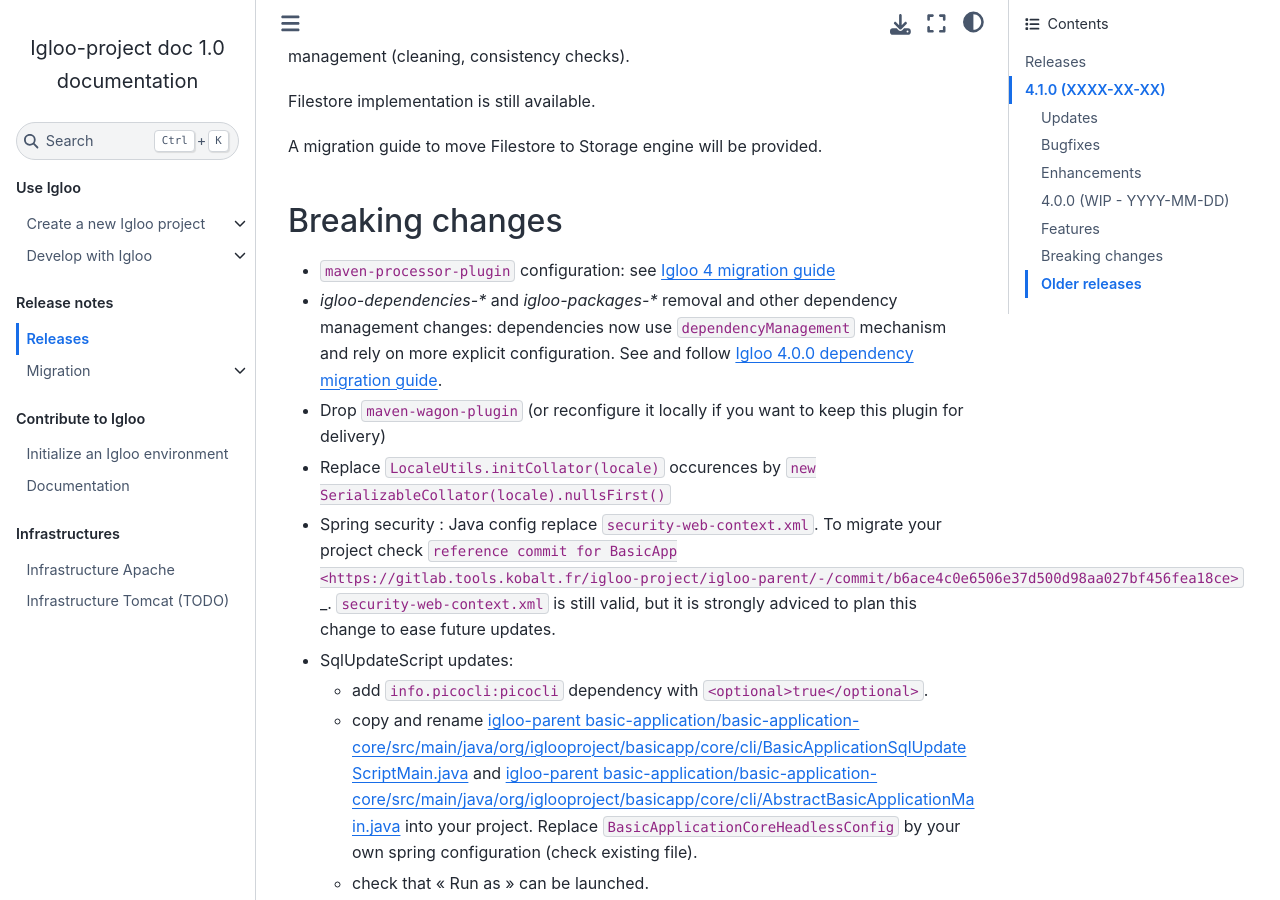
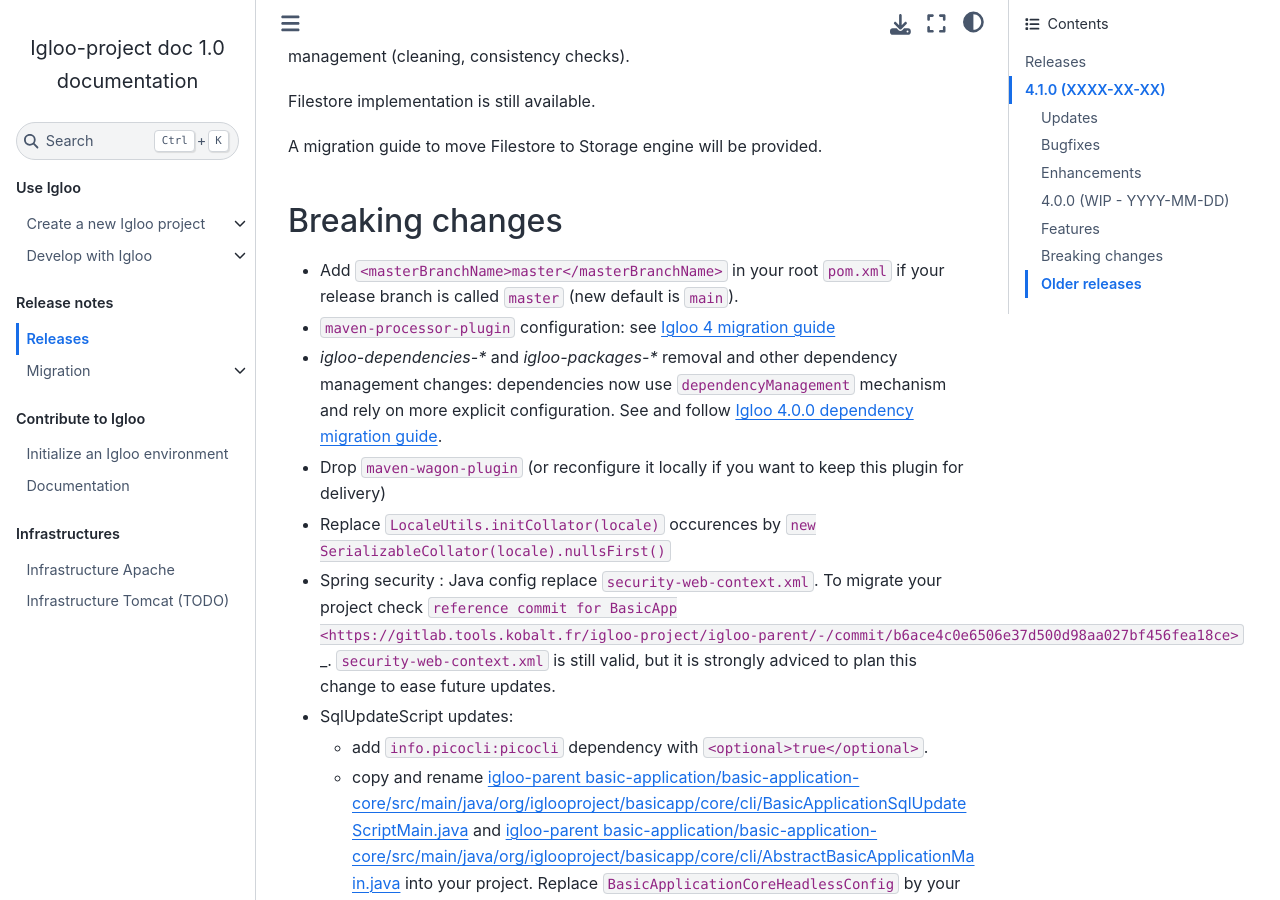
Before and after one commit to igloo-project/igloo-doc, a Sphinx documentation site: the page built from source/release-notes/releases-4.x.md, in a window 1280 px wide and 900 px high, scrolled down 1457 px. Built offline with Sphinx 7.4.7 and the Sphinx Book theme 1.1.4, drawn with Linux system fonts in a browser that asks for light colours.

Commit message:
release 4.0.0: masterBranchName setup

```diff
--- a/source/release-notes/releases-4.x.md
+++ b/source/release-notes/releases-4.x.md
@@ -51,6 +51,8 @@
 
 ## Breaking changes
 
+* Add `<masterBranchName>master</masterBranchName>` in your root `pom.xml` if your release branch is called `master` (new default is `main`).
+
 * `maven-processor-plugin` configuration: see {ref}`igloo4-maven-processor-plugin`
 
 * *igloo-dependencies-\** and *igloo-packages-\** removal and other dependency management changes: dependencies now use `dependencyManagement` mechanism and rely on more explicit configuration. See and follow {ref}`igloo4-dependencies-migration-guide`.
```
